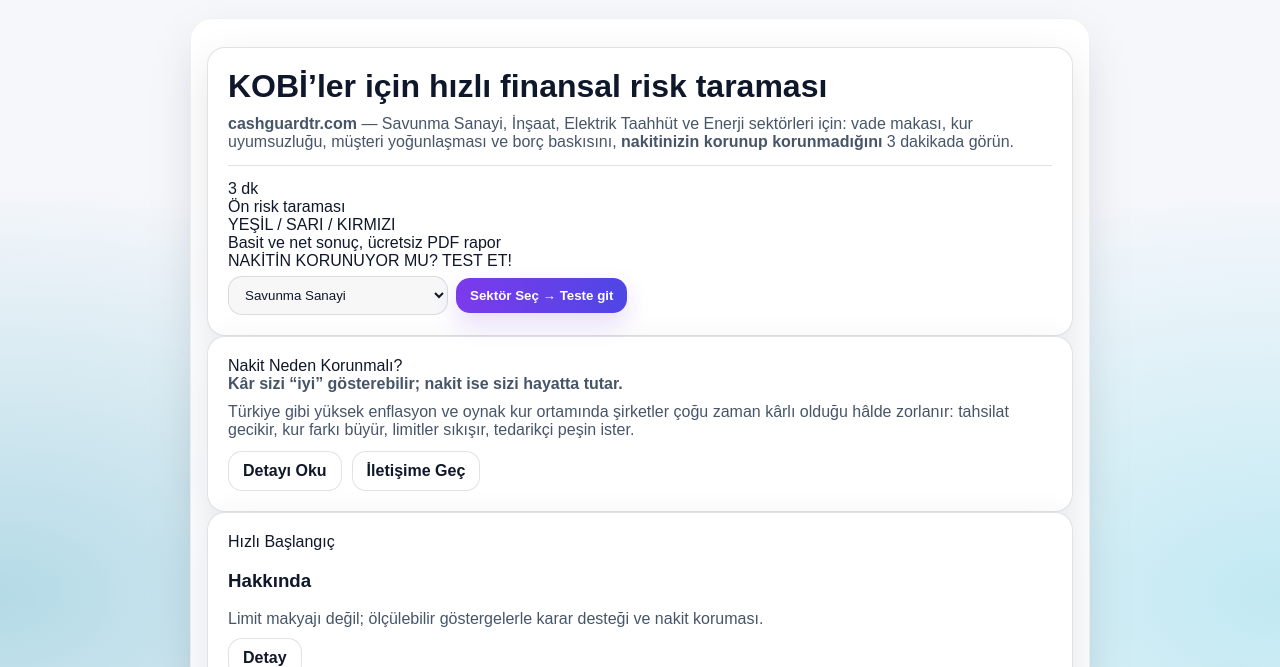
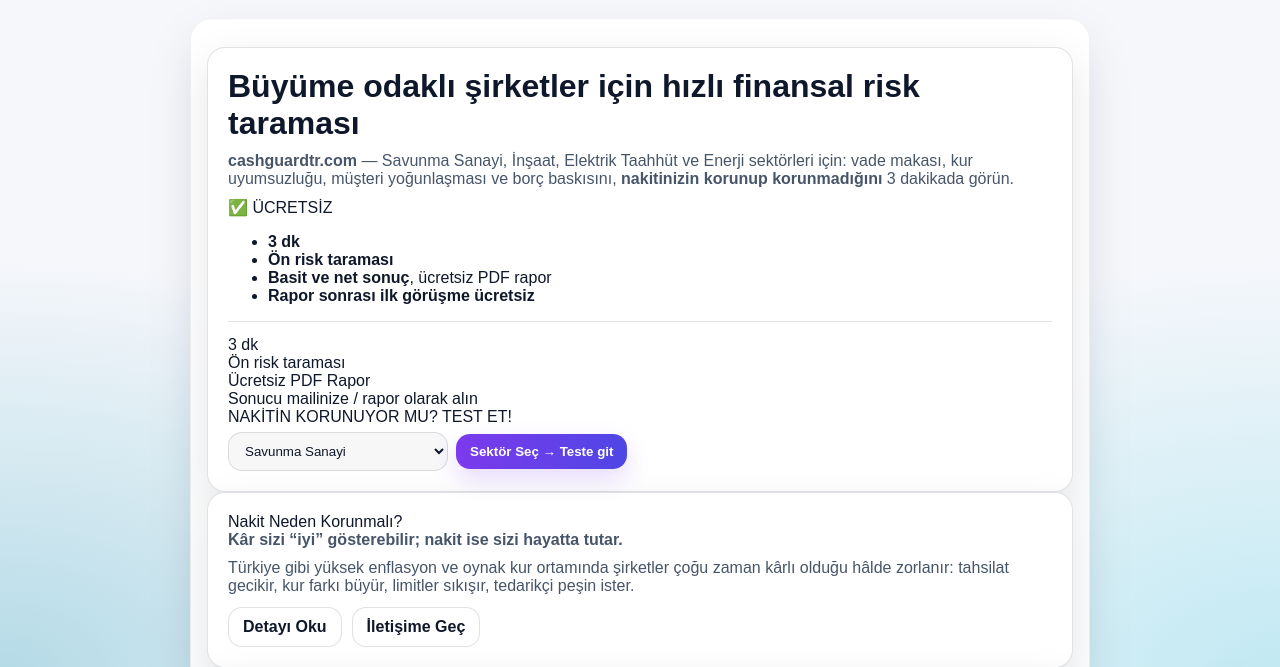
Before and after one commit to osmanekinci26/cashguardtr, a FastAPI app: page / in a window 1280 px wide. Shown: the part 43-710 px from the top of the page. Run offline with FastAPI, Linux system fonts and the light colour scheme.

Commit message:
Landing: update hero copy + free highlight box

```diff
--- a/app/templates/index.html
+++ b/app/templates/index.html
@@ -4,13 +4,24 @@
 <!-- Hero -->
 <div class="hero">
   <div class="card">
-    <h1>KOBİ’ler için hızlı finansal risk taraması</h1>
+    <h1>Büyüme odaklı şirketler için hızlı finansal risk taraması</h1>
+
     <p class="sub">
       <strong>cashguardtr.com</strong> — Savunma Sanayi, İnşaat, Elektrik Taahhüt ve Enerji sektörleri için:
-  vade makası, kur uyumsuzluğu, müşteri yoğunlaşması ve borç baskısını, <strong>nakitinizin korunup korunmadığını</strong> 3 dakikada görün.
+      vade makası, kur uyumsuzluğu, müşteri yoğunlaşması ve borç baskısını,
+      <strong>nakitinizin korunup korunmadığını</strong> 3 dakikada görün.
     </p>
 
-
+    <!-- ✅ Ücretsiz vurgulu kutu -->
+    <div class="free-box">
+      <div class="free-pill">✅ ÜCRETSİZ</div>
+      <ul class="free-list">
+        <li><strong>3 dk</strong></li>
+        <li><strong>Ön risk taraması</strong></li>
+        <li><strong>Basit ve net sonuç</strong>, ücretsiz PDF rapor</li>
+        <li><strong>Rapor sonrası ilk görüşme ücretsiz</strong></li>
+      </ul>
+    </div>
 
     <hr>
 
@@ -21,8 +32,8 @@
       </div>
 
       <div class="kpi">
-        <div class="big">YEŞİL / SARI / KIRMIZI</div>
-        <div class="label">Basit ve net sonuç, ücretsiz PDF rapor</div>
+        <div class="big">Ücretsiz PDF Rapor</div>
+        <div class="label">Sonucu mailinize / rapor olarak alın</div>
       </div>
 
       <!-- ✅ Sektör seç (KPI içinde buton / dropdown) -->
```
